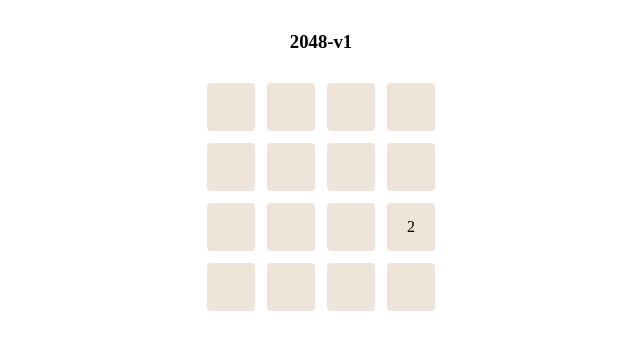
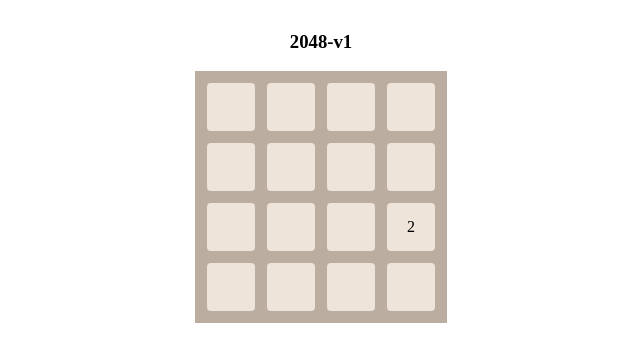
Before and after one commit to familyboat/2048, a plain HTML site: page index.html in a window 1280 px wide. Shown: the whole page, without its empty margins (319-959 px from the left). Drawn offline with Linux system fonts and the light colour scheme.

Commit message:
add background color of the board

```diff
--- a/index.html
+++ b/index.html
@@ -42,7 +42,7 @@
       grid-template-rows: repeat(4, var(--tile-width));
       gap: 12px;
 
-      /* background-color: brown; */
+      background-color: #bbada0;
 
       /* reset */
       list-style-type: none;
```
